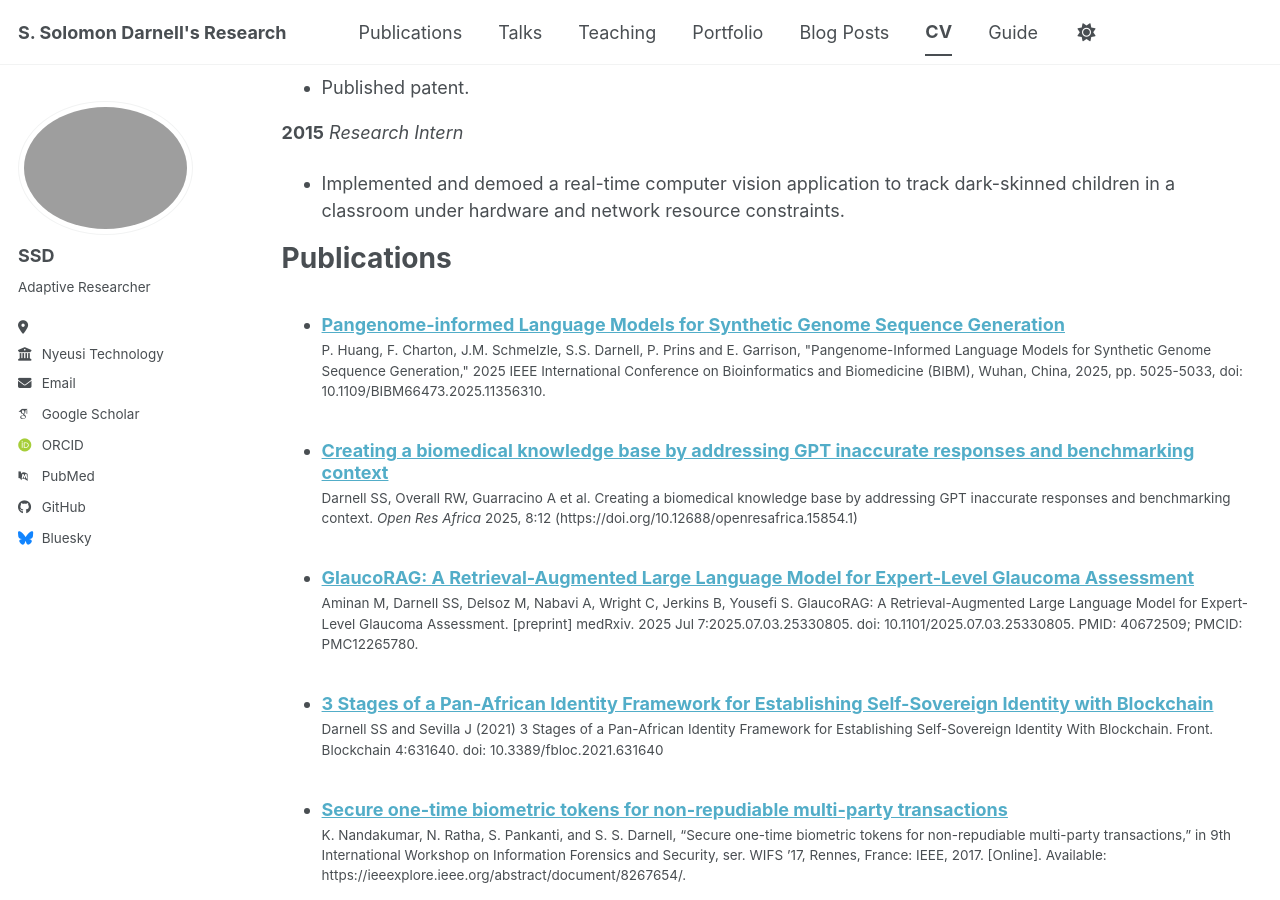
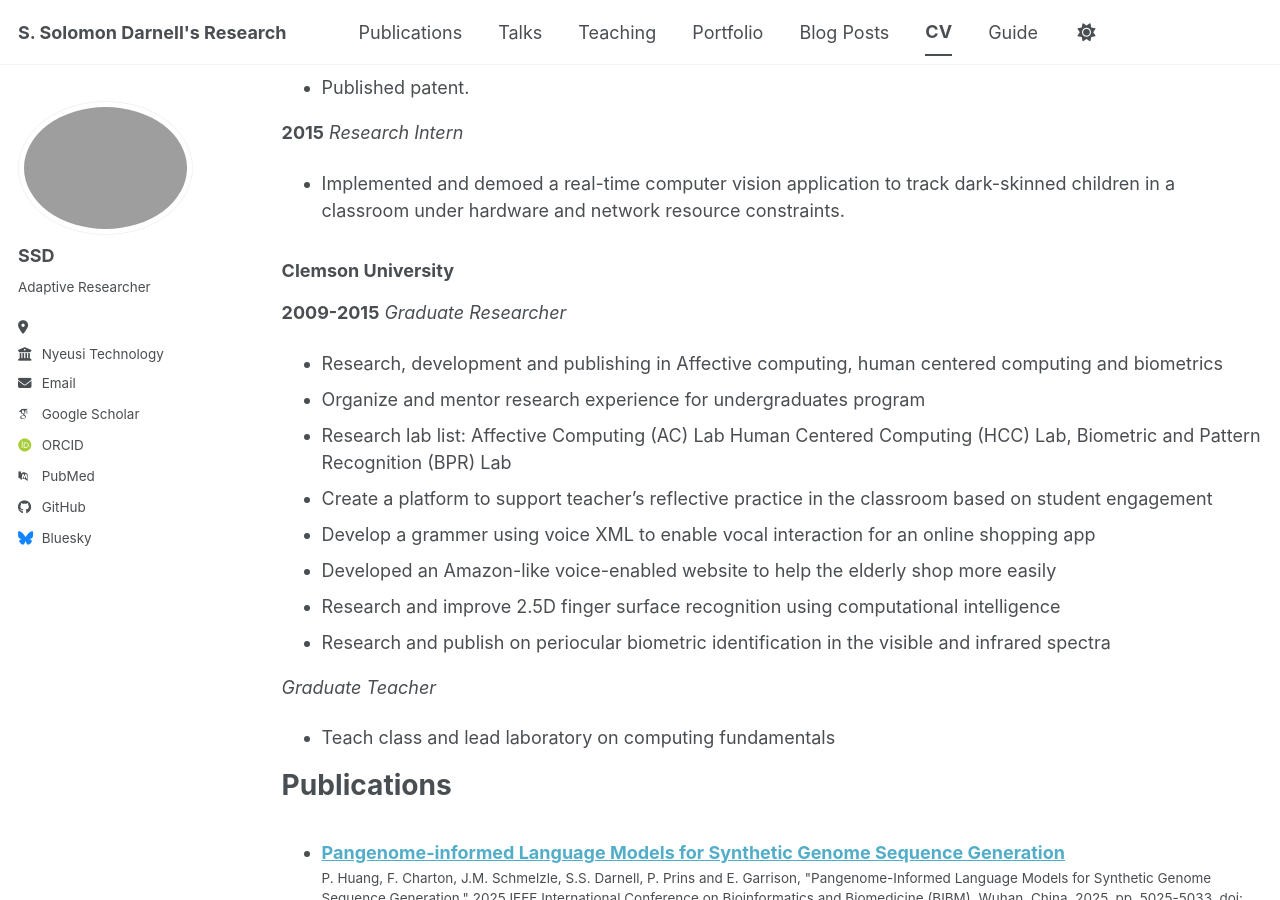
Before and after one commit to ShelbySolomonDarnell/shelbysolomondarnell.github.io, a Jekyll site: the page built from _pages/cv.md, in a window 1280 px wide and 900 px high, scrolled down 2279 px. Built offline with Jekyll 4.4.1, drawn with Linux system fonts in a browser that asks for light colours; some web fonts are replaced; a script bundle is joined from its source files by our own code; library files that are not in the unit come from our copies.

Commit message:
updated work experience with 2009-2015

```diff
--- a/_pages/cv.md
+++ b/_pages/cv.md
@@ -80,6 +80,19 @@ __2025-2026__ *Research Fellow and AI expert*
   __2015__ *Research Intern*
   * Implemented and demoed a real-time computer vision application to track dark-skinned children in a classroom under hardware and network resource constraints.
 
+### Clemson University
+  __2009-2015__ *Graduate Researcher*
+  * Research, development and publishing in Affective computing, human centered computing and biometrics
+  * Organize and mentor research experience for undergraduates program
+  * Research lab list: Affective Computing (AC) Lab Human Centered Computing (HCC) Lab, Biometric and Pattern Recognition (BPR) Lab
+  * Create a platform to support teacher's reflective practice in the classroom based on student engagement
+  * Develop a grammer using voice XML to enable vocal interaction for an online shopping app
+  * Developed an Amazon-like voice-enabled website to help the elderly shop more easily
+  * Research and improve 2.5D finger surface recognition using computational intelligence
+  * Research and publish on periocular biometric identification in the visible and infrared spectra
+
+  *Graduate Teacher*
+  * Teach class and lead laboratory on computing fundamentals
 
 Publications
 ======
```
